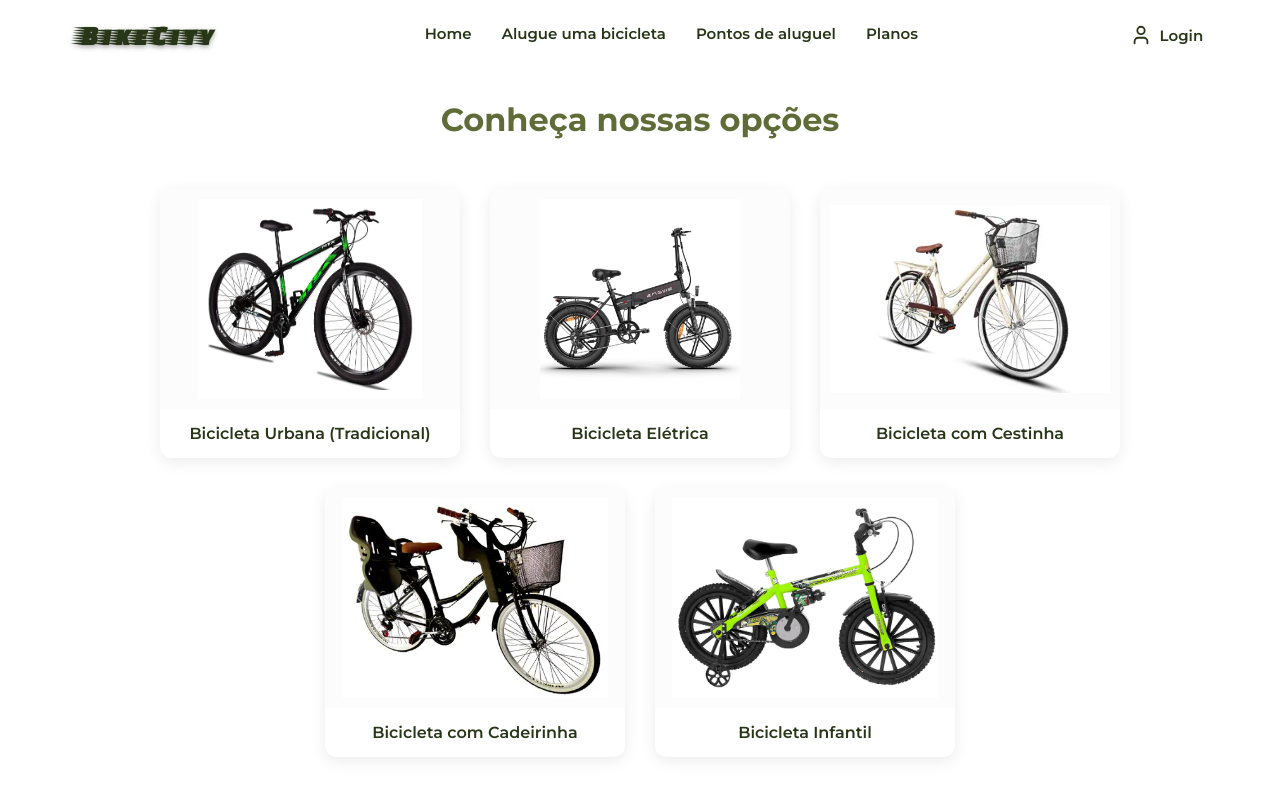
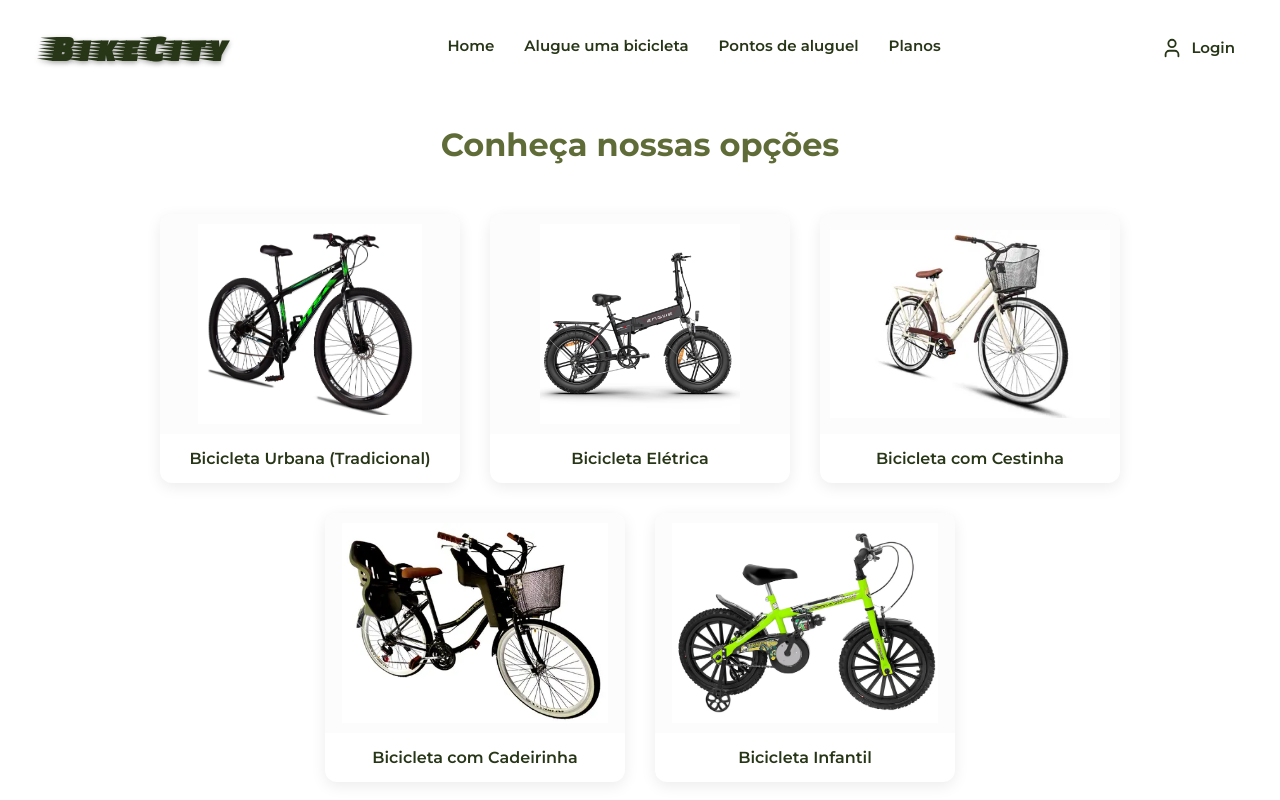
Before and after one commit to SPODWE1/web1, a plain HTML site: page pages/aluguel-bicicletas.html in a window 1280 px wide. Shown: the top 800 px of the page. Drawn offline with Linux system fonts and the light colour scheme.

Commit message:
mudança no estilo herdado

```diff
--- a/pages/aluguel-bicicletas.html
+++ b/pages/aluguel-bicicletas.html
@@ -6,7 +6,6 @@
     <title>Aluguel de Bicicletas</title>
 
     <link rel="stylesheet" href="/css/style.css">
-    <link rel="stylesheet" href="/css/cadastro.css">
     <link rel="stylesheet" href="/css/aluguel.css">
 
     <link rel="preconnect" href="https://fonts.googleapis.com">
```
